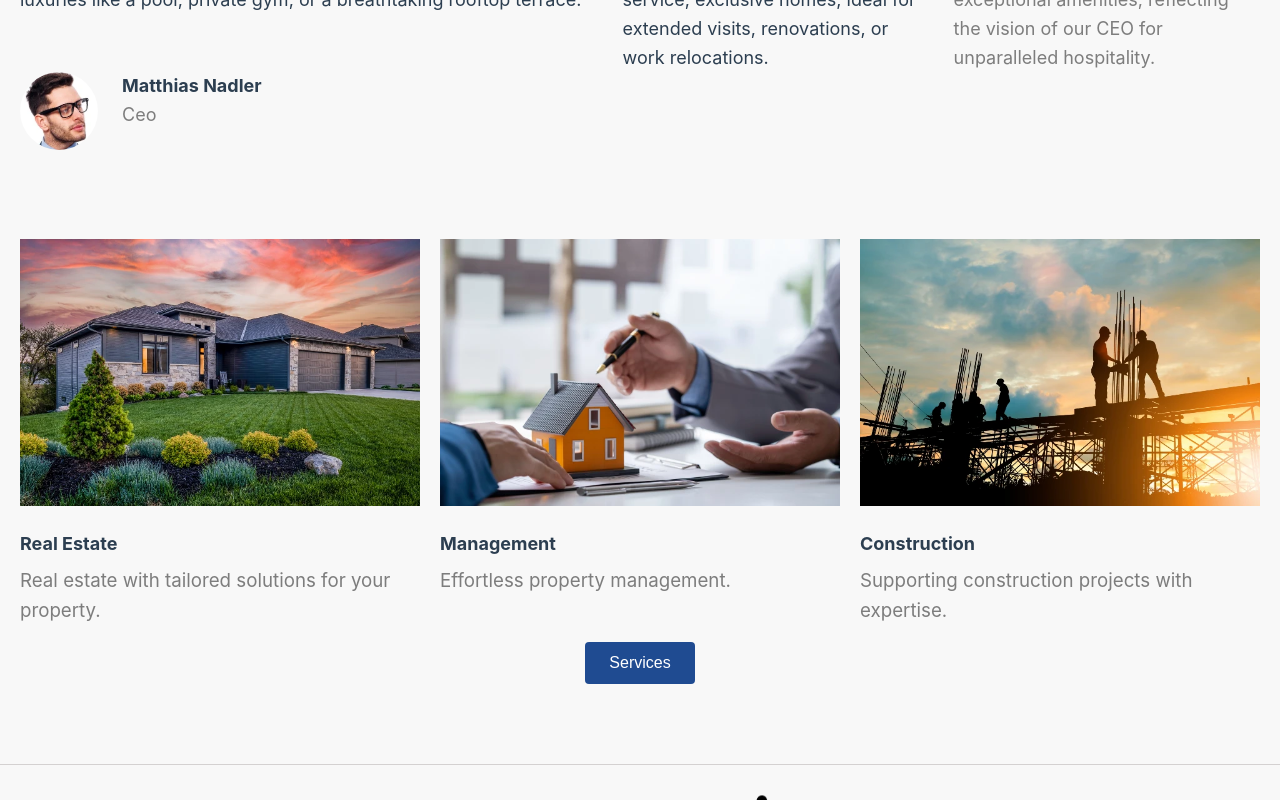
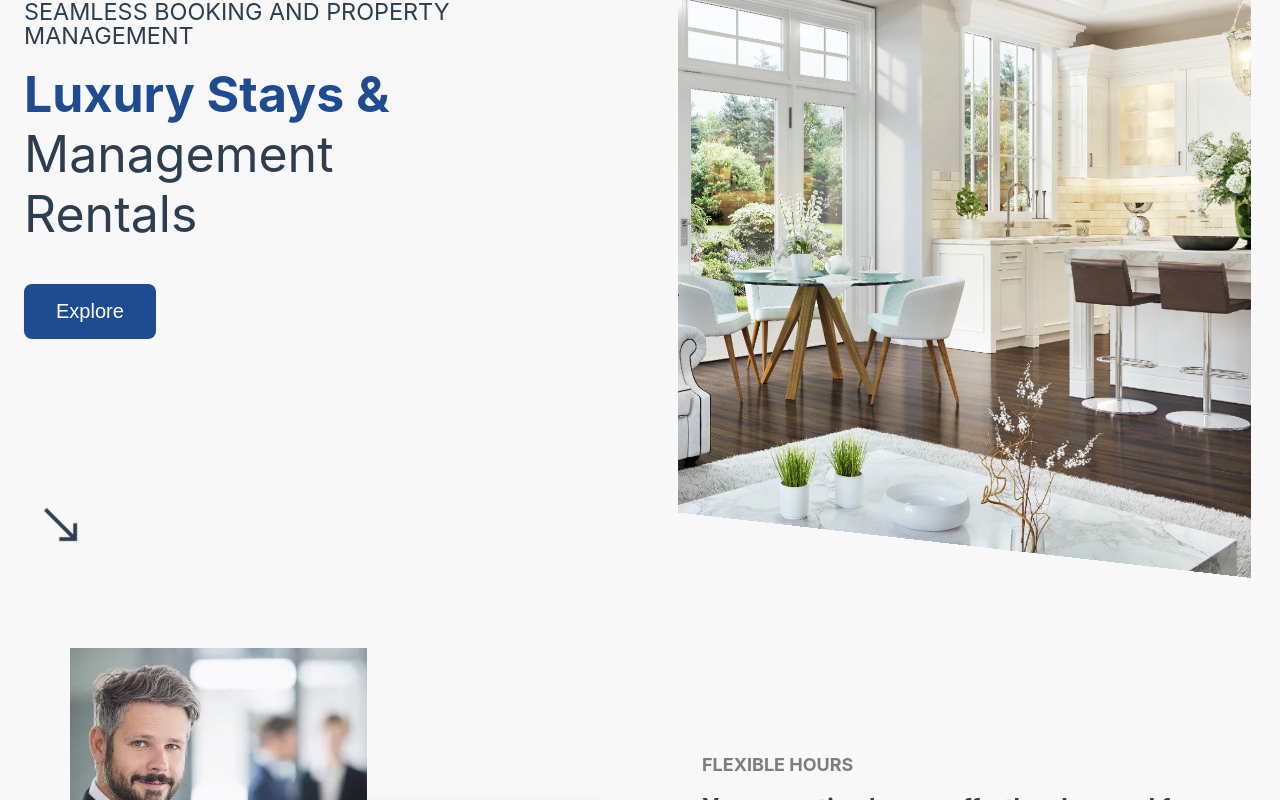
Before and after one commit to alejandroyunes/inmobiliaria-vue-scss, a Vue app: page / in a window 1280 px wide. Shown: the part 200-1000 px from the top of the page. Built offline with nearby package versions, Linux system fonts and the light colour scheme.

Commit message:
fixed ceo

```diff
--- a/src/views/HomeView.vue
+++ b/src/views/HomeView.vue
@@ -8,8 +8,8 @@ import GetInTouch from '@/components/sections/02-row/get-in-touch/GetInTouch.vue
 </script>
 
 <template>
-  <!-- <BillboardComponent />
-  <ImageTitle /> -->
+  <BillboardComponent />
+  <ImageTitle />
   <CeoDescription />
   <ImageDescription />
   <PartnersComponent />
```
